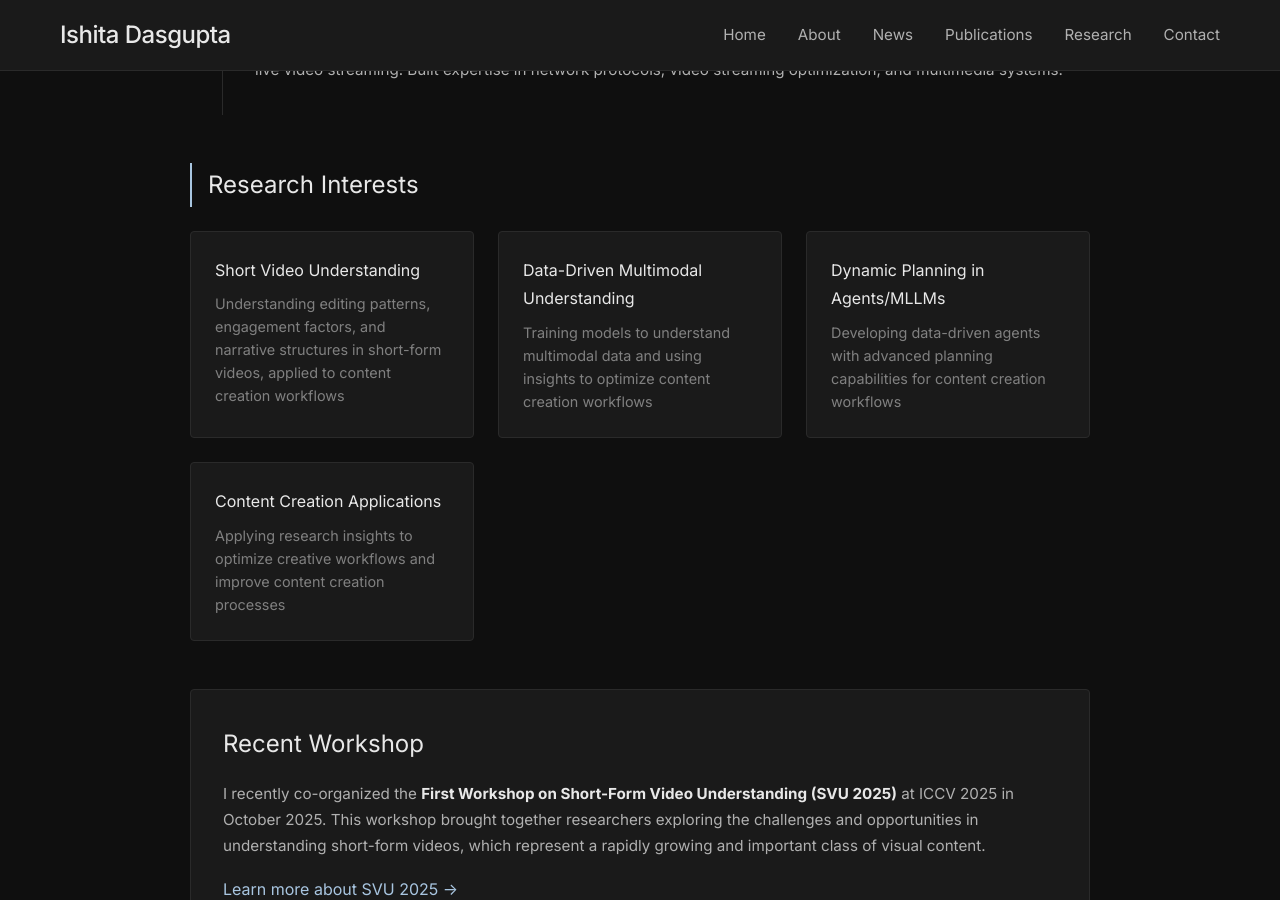
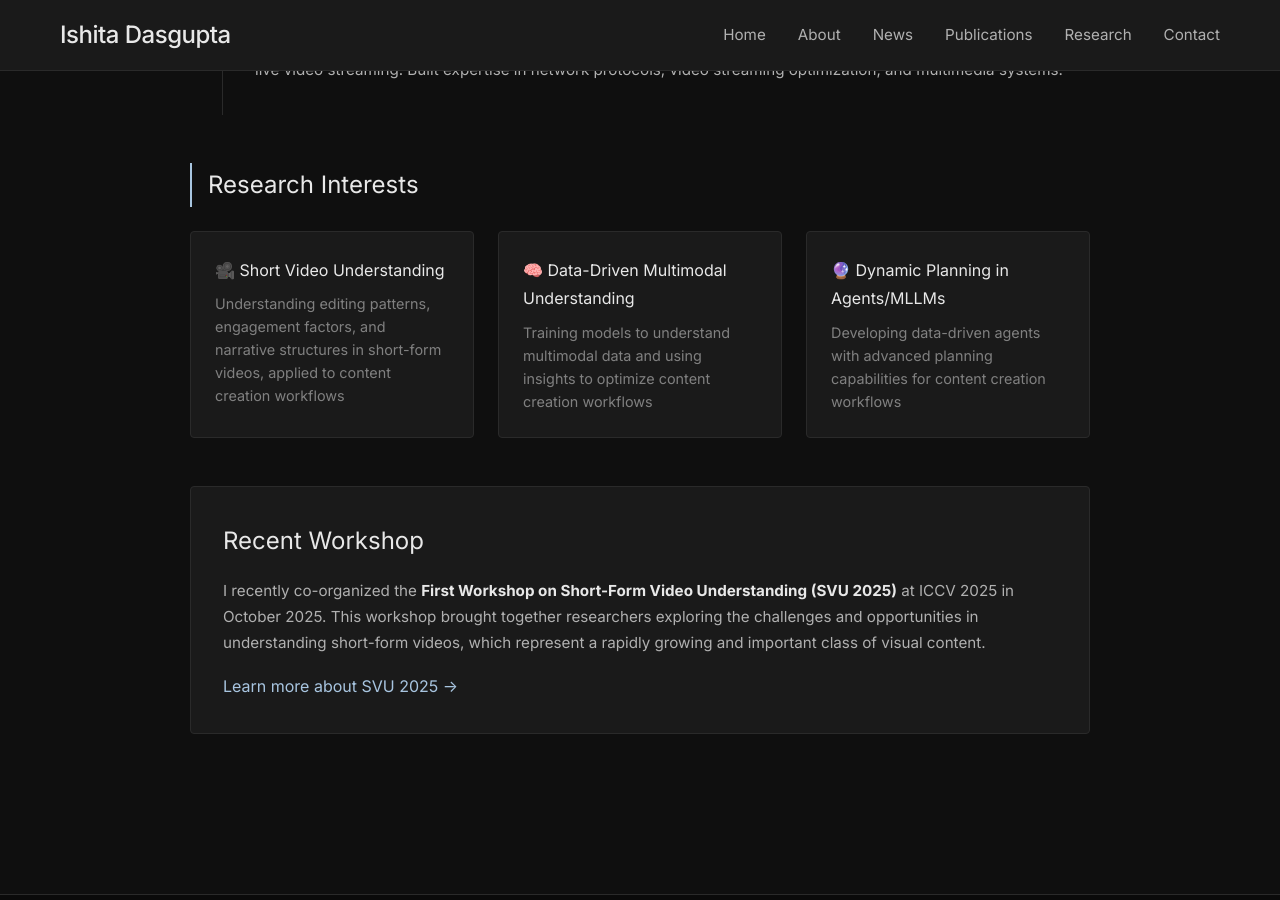
Before and after one commit to ISHITADG/ishitadg.github.io, a Jekyll site: the page built from about.md, in a window 1280 px wide and 900 px high, scrolled down 1252 px. Built offline with Jekyll 4.4.1, drawn with Linux system fonts in a browser that asks for light colours; a style sheet for code colours, icons or effects is not loaded.

Commit message:
Remove Content Creation Applications card and add emojis to research interests

```diff
--- a/about.md
+++ b/about.md
@@ -67,23 +67,18 @@ permalink: /about/
 
       <div class="interests-grid" style="display: grid; grid-template-columns: repeat(auto-fit, minmax(250px, 1fr)); gap: 1.5rem;">
         <div class="interest-card" style="background: #1a1a1a; padding: 1.5rem; border-radius: 4px; border-left: 2px solid #a8c5e0; border: 1px solid #2a2a2a;">
-          <h3 style="font-size: 1rem; color: #e8e8e8; margin-bottom: 0.5rem; font-weight: 400;">Short Video Understanding</h3>
+          <h3 style="font-size: 1rem; color: #e8e8e8; margin-bottom: 0.5rem; font-weight: 400;">🎥 Short Video Understanding</h3>
           <p style="color: #808080; font-size: 0.9rem; line-height: 1.6;">Understanding editing patterns, engagement factors, and narrative structures in short-form videos, applied to content creation workflows</p>
         </div>
 
         <div class="interest-card" style="background: #1a1a1a; padding: 1.5rem; border-radius: 4px; border-left: 2px solid #c4a8d8; border: 1px solid #2a2a2a;">
-          <h3 style="font-size: 1rem; color: #e8e8e8; margin-bottom: 0.5rem; font-weight: 400;">Data-Driven Multimodal Understanding</h3>
+          <h3 style="font-size: 1rem; color: #e8e8e8; margin-bottom: 0.5rem; font-weight: 400;">🧠 Data-Driven Multimodal Understanding</h3>
           <p style="color: #808080; font-size: 0.9rem; line-height: 1.6;">Training models to understand multimodal data and using insights to optimize content creation workflows</p>
         </div>
 
         <div class="interest-card" style="background: #1a1a1a; padding: 1.5rem; border-radius: 4px; border-left: 2px solid #d4b5b5; border: 1px solid #2a2a2a;">
-          <h3 style="font-size: 1rem; color: #e8e8e8; margin-bottom: 0.5rem; font-weight: 400;">Dynamic Planning in Agents/MLLMs</h3>
+          <h3 style="font-size: 1rem; color: #e8e8e8; margin-bottom: 0.5rem; font-weight: 400;">🔮 Dynamic Planning in Agents/MLLMs</h3>
           <p style="color: #808080; font-size: 0.9rem; line-height: 1.6;">Developing data-driven agents with advanced planning capabilities for content creation workflows</p>
-        </div>
-
-        <div class="interest-card" style="background: #1a1a1a; padding: 1.5rem; border-radius: 4px; border-left: 2px solid #a8c5e0; border: 1px solid #2a2a2a;">
-          <h3 style="font-size: 1rem; color: #e8e8e8; margin-bottom: 0.5rem; font-weight: 400;">Content Creation Applications</h3>
-          <p style="color: #808080; font-size: 0.9rem; line-height: 1.6;">Applying research insights to optimize creative workflows and improve content creation processes</p>
         </div>
       </div>
     </div>
--- a/index.html
+++ b/index.html
@@ -153,7 +153,7 @@ layout: default
         <div style="display: grid; gap: 1.5rem;">
 
           <div style="background: #1a1a1a; padding: 2rem; border-radius: 4px; border: 1px solid #2a2a2a; border-left: 2px solid #a8c5e0;">
-            <h3 style="font-size: 1.2rem; margin-bottom: 1rem; color: #e8e8e8; font-weight: 400;">Short Video Understanding</h3>
+            <h3 style="font-size: 1.2rem; margin-bottom: 1rem; color: #e8e8e8; font-weight: 400;">🎥 Short Video Understanding</h3>
             <p style="line-height: 1.7; color: #b0b0b0; font-size: 0.95rem; margin-bottom: 1rem;">
               My research focuses on understanding and analyzing short-form videos, which are characterized by unique editing techniques, narrative structures, and engagement patterns. Through papers like "SmartEdit" and "SKALD", I explore how models can understand editing patterns, engagement factors, and shot assembly.
             </p>
@@ -163,7 +163,7 @@ layout: default
           </div>
 
           <div style="background: #1a1a1a; padding: 2rem; border-radius: 4px; border: 1px solid #2a2a2a; border-left: 2px solid #c4a8d8;">
-            <h3 style="font-size: 1.2rem; margin-bottom: 1rem; color: #e8e8e8; font-weight: 400;">Data-Driven Multimodal Understanding</h3>
+            <h3 style="font-size: 1.2rem; margin-bottom: 1rem; color: #e8e8e8; font-weight: 400;">🧠 Data-Driven Multimodal Understanding</h3>
             <p style="line-height: 1.7; color: #b0b0b0; font-size: 0.95rem; margin-bottom: 1rem;">
               I work on training models to understand multimodal data and using those insights to optimize content creation workflows. This includes developing systems that can reflect on engagement patterns and determine optimal content styles and formats based on user requests and performance data.
             </p>
@@ -173,7 +173,7 @@ layout: default
           </div>
 
           <div style="background: #1a1a1a; padding: 2rem; border-radius: 4px; border: 1px solid #2a2a2a; border-left: 2px solid #d4b5b5;">
-            <h3 style="font-size: 1.2rem; margin-bottom: 1rem; color: #e8e8e8; font-weight: 400;">Dynamic Planning in Agents/MLLMs</h3>
+            <h3 style="font-size: 1.2rem; margin-bottom: 1rem; color: #e8e8e8; font-weight: 400;">🔮 Dynamic Planning in Agents/MLLMs</h3>
             <p style="line-height: 1.7; color: #b0b0b0; font-size: 0.95rem; margin-bottom: 1rem;">
               I develop data-driven agents with advanced planning capabilities, exploring how Multimodal Large Language Models (MLLMs) can use dynamic planning to optimize workflows. This includes systems that can adaptively plan content creation strategies based on data insights and user requirements.
             </p>
```
